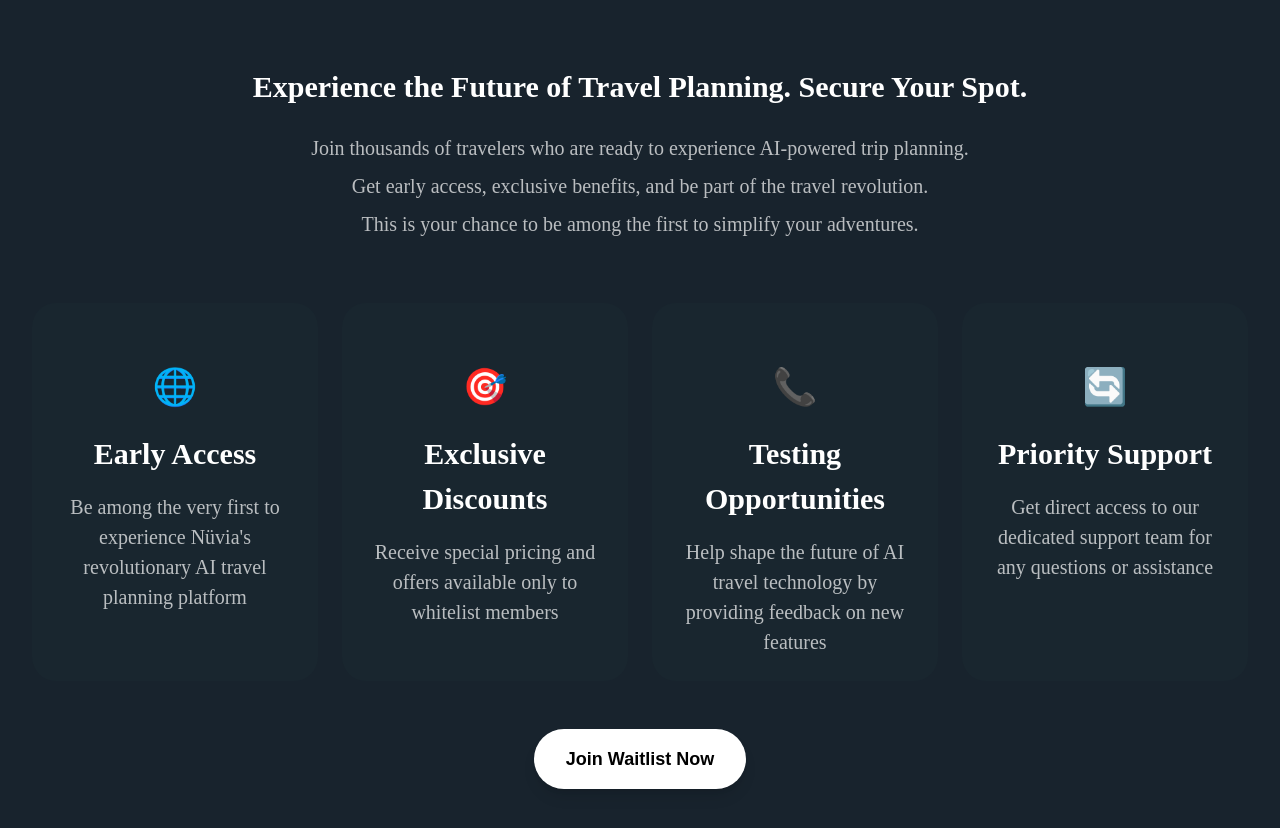
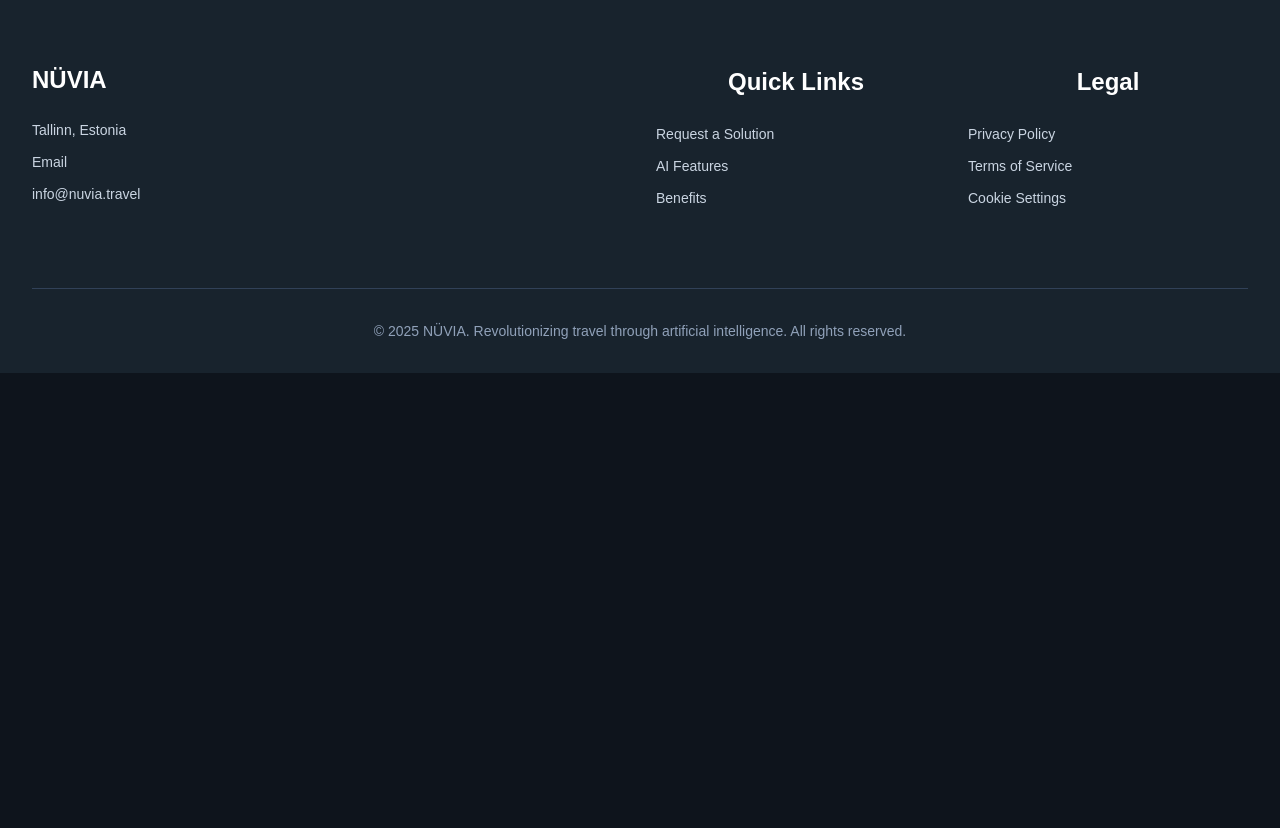
Before and after one commit to elghanbibadr/nuvia, a Next.js app: page / in a window 1280 px wide. Shown: the top 828 px of the page. After the commit the page ends 800 px from the top, so only its background shows below. Built offline with nearby package versions, Linux system fonts and the light colour scheme.

Commit message:
created the footer

```diff
--- /dev/null
+++ b/app/componenets/Footer.jsx
@@ -0,0 +1,100 @@
+import React from 'react';
+
+const Footer = () => {
+  const footerLinks = {
+    company: [
+      { name: "Tallinn, Estonia", href: "#" },
+      { name: "Email", href: "#" },
+      { name: "info@nuvia.travel", href: "mailto:info@nuvia.travel" }
+    ],
+    quickLinks: [
+      { name: "Request a Solution", href: "#" },
+      { name: "AI Features", href: "#" },
+      { name: "Benefits", href: "#" }
+    ],
+    legal: [
+      { name: "Privacy Policy", href: "#" },
+      { name: "Terms of Service", href: "#" },
+      { name: "Cookie Settings", href: "#" }
+    ]
+  };
+
+  return (
+    <footer className='bg-[#18232D] pt-16 pb-8 px-8'>
+      <div className="max-w-7xl mx-auto">
+
+        {/* Main Footer Content */}
+        <div className="grid grid-cols-1 md:grid-cols-4 gap-8 mb-12">
+
+          {/* Company Logo/Info */}
+          <div className="md:col-span-2">
+            <h3 className="text-2xl font-bold text-white mb-6">NÜVIA</h3>
+            <div className="space-y-3">
+              {footerLinks.company.map((link, index) => (
+                <div key={index}>
+                  {link.href.startsWith('mailto:') ? (
+                    <a
+                      href={link.href}
+                      className="block text-slate-300 hover:text-white transition-colors duration-200 text-sm"
+                    >
+                      {link.name}
+                    </a>
+                  ) : (
+                    <p className="text-slate-300 text-sm">{link.name}</p>
+                  )}
+                </div>
+              ))}
+            </div>
+          </div>
+
+          {/* Quick Links */}
+          <div className="md:col-span-1">
+            <h4 className="text-white font-semibold mb-6">Quick Links</h4>
+            <div className="space-y-3">
+              {footerLinks.quickLinks.map((link, index) => (
+                <a
+                  key={index}
+                  href={link.href}
+                  className="block text-slate-300 hover:text-white transition-colors duration-200 text-sm"
+                >
+                  {link.name}
+                </a>
+              ))}
+            </div>
+          </div>
+
+          {/* Legal */}
+          <div className="md:col-span-1">
+            <h4 className="text-white font-semibold mb-6">Legal</h4>
+            <div className="space-y-3">
+              {footerLinks.legal.map((link, index) => (
+                <a
+                  key={index}
+                  href={link.href}
+                  className="block text-slate-300 hover:text-white transition-colors duration-200 text-sm"
+                >
+                  {link.name}
+                </a>
+              ))}
+            </div>
+          </div>
+
+          {/* Empty column for spacing */}
+          <div className="md:col-span-1"></div>
+        </div>
+
+        {/* Divider */}
+        <div className="border-t border-slate-700 pt-8">
+          {/* Copyright */}
+          <div className="text-center">
+            <p className="text-slate-400 text-sm">
+              © 2025 NÜVIA. Revolutionizing travel through artificial intelligence. All rights reserved.
+            </p>
+          </div>
+        </div>
+      </div>
+    </footer>
+  );
+};
+
+export default Footer;
--- a/app/page.js
+++ b/app/page.js
@@ -3,11 +3,12 @@
 import DynamicPriceMonitoring from './componenets/DynamicPriceMonitoring'
 import TravelFeaturesSection from './componenets/TravelFeaturesSection'
 import WaitlistSection from './componenets/WaitlistSection'
+import Footer from './componenets/Footer'
 
 
 const page = () => {
   return (
-   <WaitlistSection/>
+   <Footer/>
   )
 }
 
```
